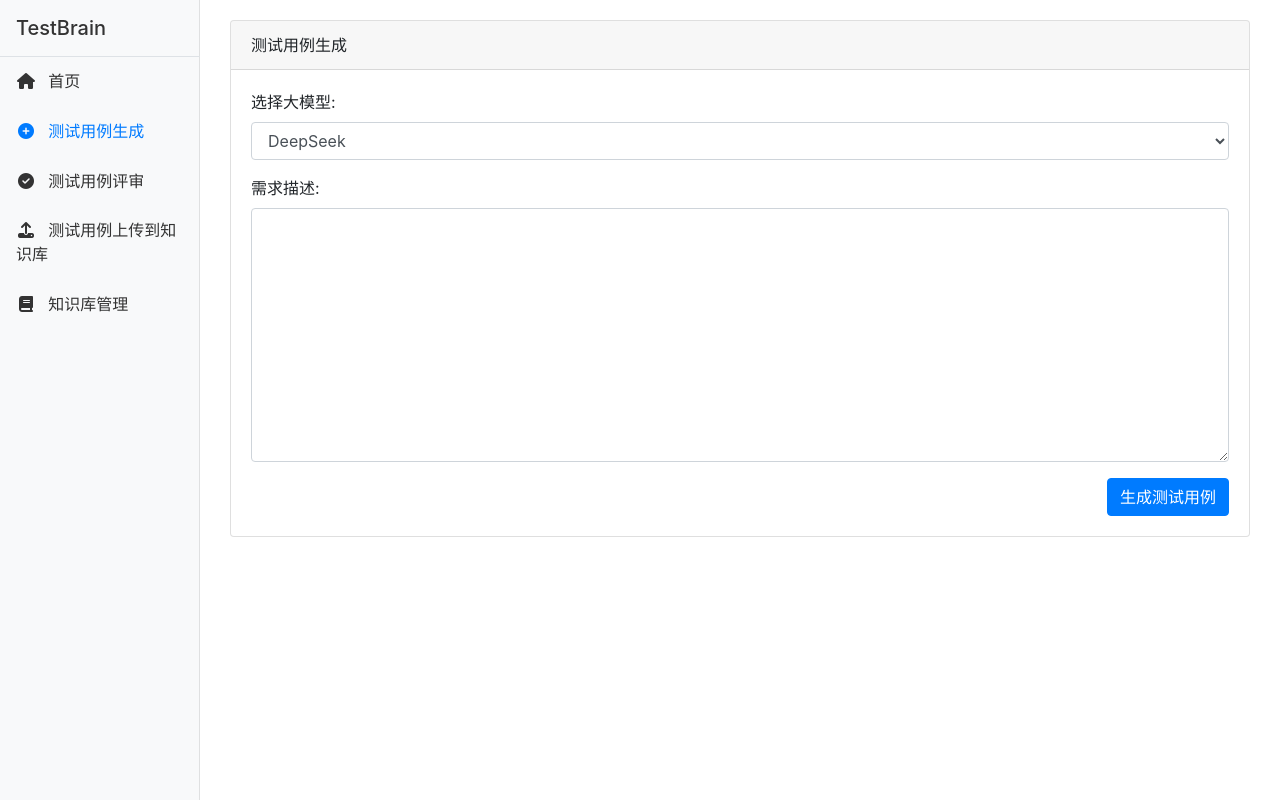
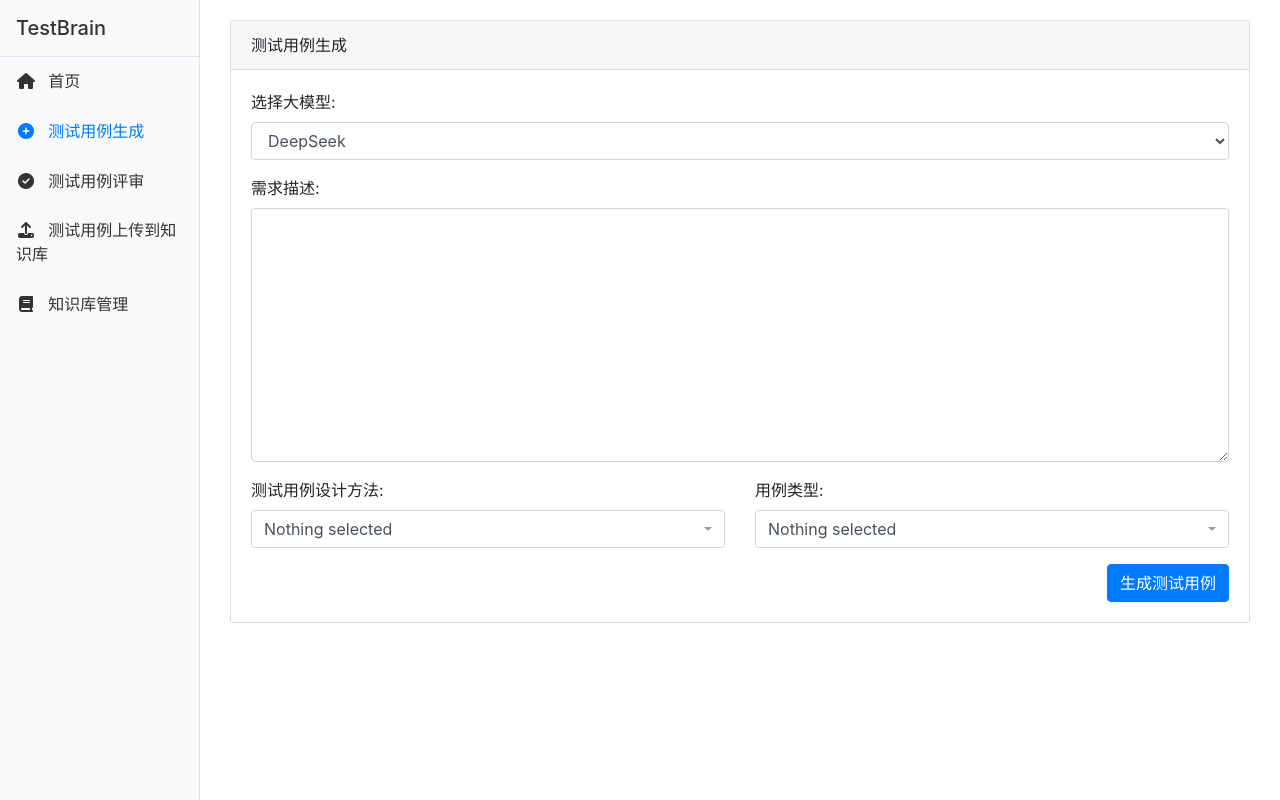
Before and after one commit to shuangliangQiu/TestBrain, a Django app: page /generate/ in a window 1280 px wide. Run offline with Django 4.2, Linux system fonts and the light colour scheme; some libraries are stand-ins or nearby versions.

Commit message:
调整测试用例生成页面的样式，增加【测试用例设计方法】【用例类型】2个下拉选项框

```diff
--- a/templates/base.html
+++ b/templates/base.html
@@ -5,6 +5,9 @@
     <meta name="viewport" content="width=device-width, initial-scale=1.0">
     <title>{% block title %}TestBrain - 测试用例管理平台{% endblock %}</title>
     <link rel="stylesheet" href="https://cdn.jsdelivr.net/npm/bootstrap@4.6.0/dist/css/bootstrap.min.css">
+    <link rel="stylesheet" href="https://cdn.jsdelivr.net/npm/bootstrap-select@1.13.14/dist/css/bootstrap-select.min.css">
+    <link href="https://cdn.jsdelivr.net/npm/select2@4.1.0-rc.0/dist/css/select2.min.css" rel="stylesheet" />
+    <link href="https://cdn.jsdelivr.net/npm/select2-bootstrap-theme@0.1.0-beta.10/dist/select2-bootstrap.min.css" rel="stylesheet" />
     <style>
         /* 左侧导航栏样式 */
         .sidebar {
@@ -131,6 +134,19 @@
     <script src="https://code.jquery.com/jquery-3.5.1.min.js"></script>
     <script src="https://cdn.jsdelivr.net/npm/bootstrap@4.6.0/dist/js/bootstrap.bundle.min.js"></script>
     <script src="https://kit.fontawesome.com/a076d05399.js"></script>
+    <script src="https://cdn.jsdelivr.net/npm/bootstrap-select@1.13.14/dist/js/bootstrap-select.min.js"></script>
+    <script src="https://cdn.jsdelivr.net/npm/select2@4.1.0-rc.0/dist/js/select2.min.js"></script>
+    <script>
+        $(document).ready(function() {
+            $('.selectpicker').selectpicker({
+                style: 'btn-default',
+                noneSelectedText: '请选择',
+                liveSearch: true,
+                showTick: true,
+                actionsBox: true
+            });
+        });
+    </script>
     {% block extra_js %}{% endblock %}
 </body>
 </html>
--- a/templates/generate.html
+++ b/templates/generate.html
@@ -27,6 +27,30 @@
                 <label id="input-text-label" for="input-text">需求描述:</label>
                 <textarea id="input-text" name="requirement" class="form-control" rows="10" required>{{ requirement }}</textarea>
             </div>
+
+            <div class="row mb-3">
+                <div class="col-md-6">
+                    <label for="test-methods">测试用例设计方法:</label>
+                    <select class="form-control selectpicker" id="test-methods" name="test_methods[]" multiple data-live-search="true">
+                        <option value="equivalence_partitioning">等价类划分法</option>
+                        <option value="boundary_value">边界值分析法</option>
+                        <option value="decision_table">判定表法</option>
+                        <option value="cause_effect">因果图法</option>
+                        <option value="orthogonal_array">正交分析法</option>
+                        <option value="scenario">场景法</option>
+                    </select>
+                </div>
+                <div class="col-md-6">
+                    <label for="test-types">用例类型:</label>
+                    <select class="form-control selectpicker" id="test-types" name="test_types[]" multiple data-live-search="true">
+                        <option value="functional">功能测试</option>
+                        <option value="performance">性能测试</option>
+                        <option value="compatibility">兼容性测试</option>
+                        <option value="security">安全性测试</option>
+                    </select>
+                </div>
+            </div>
+
             <div class="text-right">
                 <button type="submit" id="generate-button" class="btn btn-primary">生成测试用例</button>
             </div>
@@ -87,8 +111,101 @@
     <button id="save-button" class="btn btn-success">保存测试用例</button>
 </div>
 {% endif %}
+
+<style>
+.bootstrap-select .dropdown-menu li a {
+    position: relative;
+    padding-left: 40px !important;
+}
+
+.bootstrap-select .dropdown-menu li a:before {
+    content: '';
+    position: absolute;
+    left: 10px;
+    top: 50%;
+    transform: translateY(-50%);
+    width: 16px;
+    height: 16px;
+    border: 1px solid #aaa;
+    background: white;
+}
+
+.bootstrap-select .dropdown-menu li.selected a:before {
+    content: '✓';
+    text-align: center;
+    line-height: 14px;
+    background: #007bff;
+    color: white;
+    border-color: #007bff;
+}
+
+.bootstrap-select .dropdown-toggle {
+    background-color: white;
+    border: 1px solid #ced4da;
+}
+
+.bootstrap-select .dropdown-toggle:focus {
+    outline: none !important;
+    box-shadow: none !important;
+}
+
+.filter-option-inner-inner {
+    color: #495057;
+}
+
+/* 搜索框样式 */
+.bs-searchbox .form-control {
+    border: 1px solid #ced4da;
+    border-radius: 4px;
+}
+
+/* 全选/取消全选按钮样式 */
+.bs-actionsbox {
+    padding: 8px;
+}
+
+.bs-actionsbox .btn-group button {
+    width: 50%;
+}
+</style>
+
+<script>
+$(document).ready(function() {
+    $('.selectpicker').selectpicker({
+        style: '',
+        styleBase: 'form-control',
+        tickIcon: '',
+        showTick: false,
+        actionsBox: true,
+        deselectAllText: '取消全选',
+        selectAllText: '全选',
+        selectedTextFormat: 'count > 2',
+        countSelectedText: '已选择 {0} 项',
+        noneSelectedText: '请选择'
+    });
+
+    // 自定义下拉选项的渲染
+    $('.selectpicker').on('loaded.bs.select', function () {
+        var $select = $(this);
+        $select.next().find('.dropdown-menu li a').each(function() {
+            var $a = $(this);
+            var isSelected = $a.parent().hasClass('selected');
+            if (isSelected) {
+                $a.addClass('selected');
+            }
+        });
+    });
+
+    // 处理选择变化
+    $('.selectpicker').on('changed.bs.select', function (e, clickedIndex, isSelected) {
+        var $select = $(this);
+        var $option = $select.next().find('.dropdown-menu li').eq(clickedIndex).find('a');
+        if (isSelected) {
+            $option.addClass('selected');
+        } else {
+            $option.removeClass('selected');
+        }
+    });
+});
+</script>
 {% endblock %}
-
-{% block extra_js %}
-<script src="{% static 'js/generate.js' %}"></script>
-{% endblock %}
```
